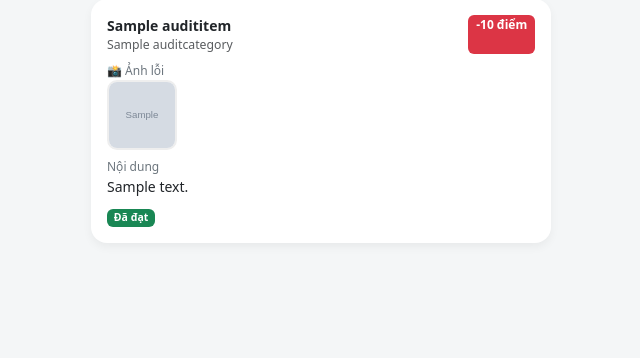
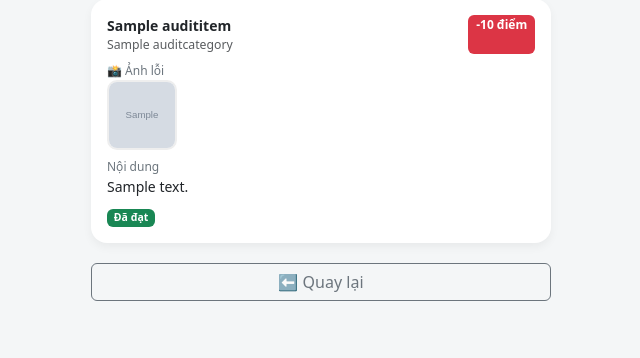
Before and after one commit to MicKNguyenn/mixue-checklist, a Django app: template templates/checklist/staff_dashboard.html in a window 1280 px wide. Shown: the part 158-516 px from the top of the page, without its empty margins (319-959 px from the left). Run offline with Django 5.2, Linux system fonts and the light colour scheme; the template is opened without the code that fills it: values that come from a table or form of the project are taken from there, others are empty; tables that the repository leaves empty hold one stand-in row (values such as "Sample post"); grey boxes marked "Sample" are stand-in pictures.

```diff
--- a/templates/checklist/staff_dashboard.html
+++ b/templates/checklist/staff_dashboard.html
@@ -174,6 +174,11 @@ Không có dữ liệu audit
 
 {% endif %}
 
+<button type="button"
+        class="btn btn-outline-secondary w-100 mt-2"
+        onclick="history.back()">
+    ⬅ Quay lại
+</button>
 </div>
 
 <script>
```
